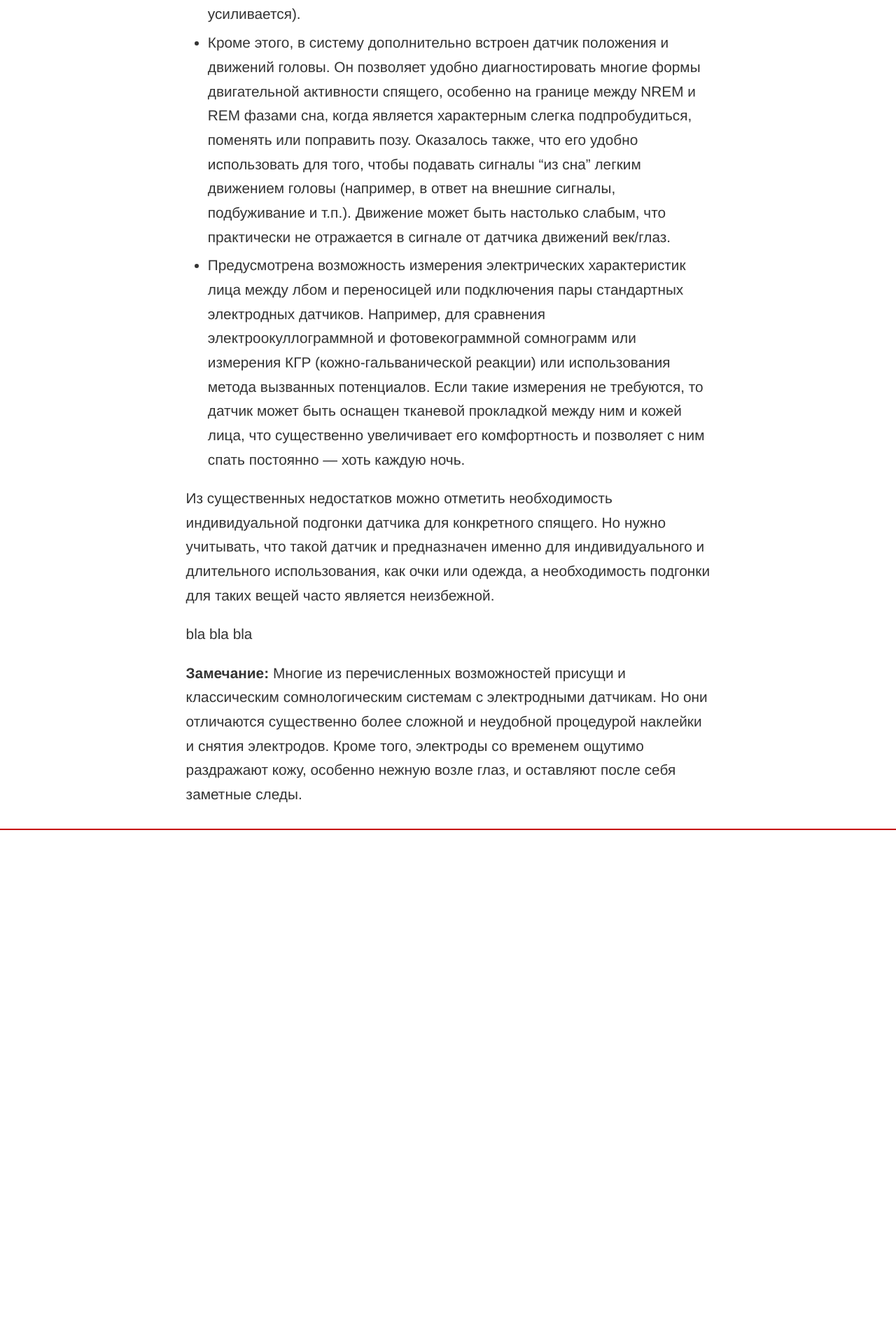
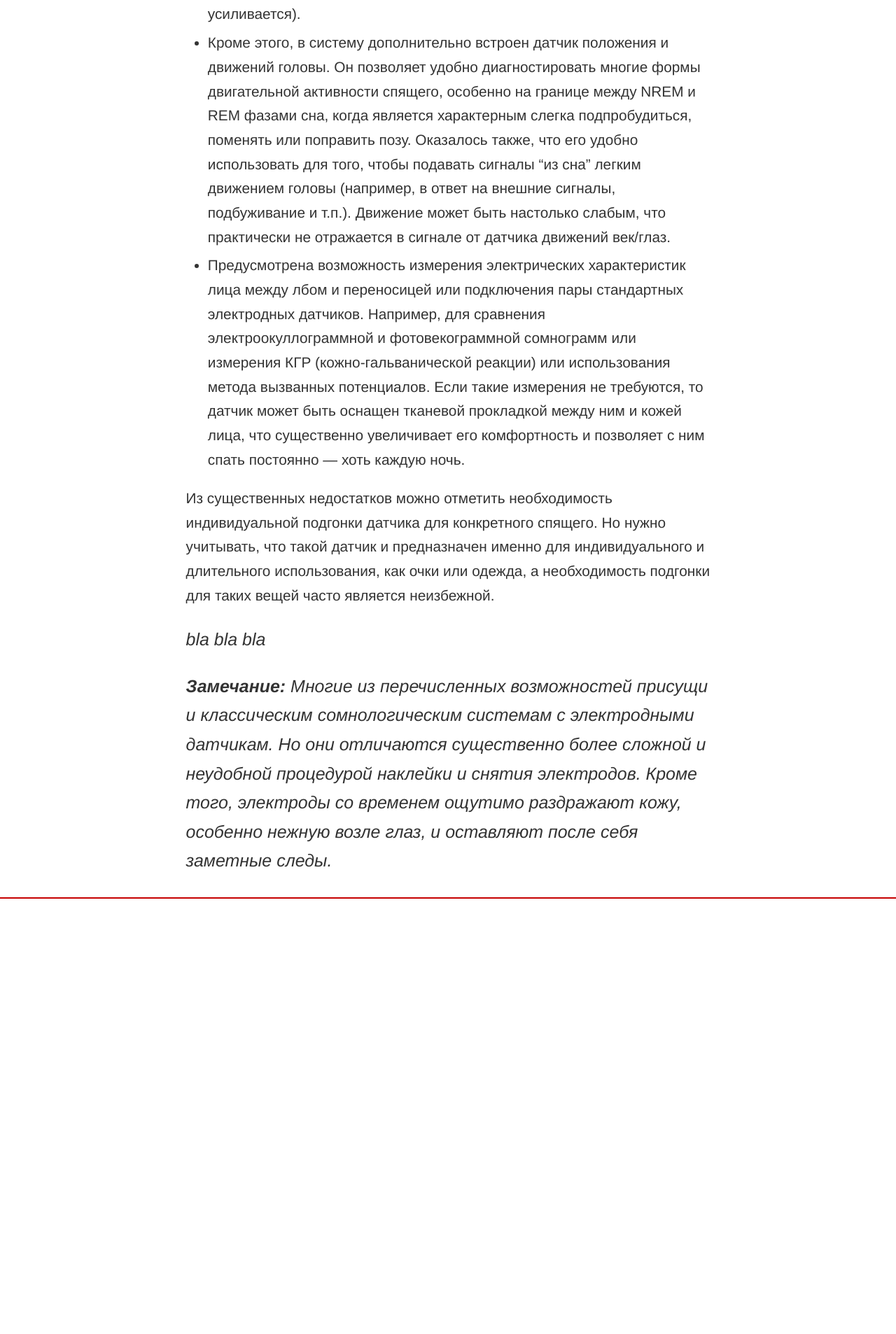
Before and after one commit to galafit/galafit.github.io, a Jekyll site: the page built from ru/dreams/equipment/_posts/2013-12-05-review.md, in a window 1280 px wide. Shown: the part 3474-5380 px from the top of the page at 70% size. Built offline with Jekyll 4.4.1, drawn with Linux system fonts in a browser that asks for light colours; some web fonts are replaced; comment, search, counter and statistics services are not loaded; before the commit the page ends 5282 px from its top, so only the background shows below that.

Commit message:
test kramdown

```diff
--- a/ru/dreams/equipment/_posts/2013-12-05-review.md
+++ b/ru/dreams/equipment/_posts/2013-12-05-review.md
@@ -65,7 +65,7 @@ aphorism: "Я находился в том состоянии чувств и д
 
 
  bla bla bla
-  {: lead}
+  {: .lead}
 
  **Замечание:** Многие из перечисленных возможностей присущи и классическим сомнологическим системам с электродными датчикам. Но они отличаются существенно более сложной и неудобной процедурой наклейки и снятия электродов. Кроме того, электроды со временем ощутимо раздражают кожу, особенно нежную возле глаз, и оставляют после себя заметные следы.
- {: lead}
+ {: .lead}
```
Also changed, not shown: 1 other file.
